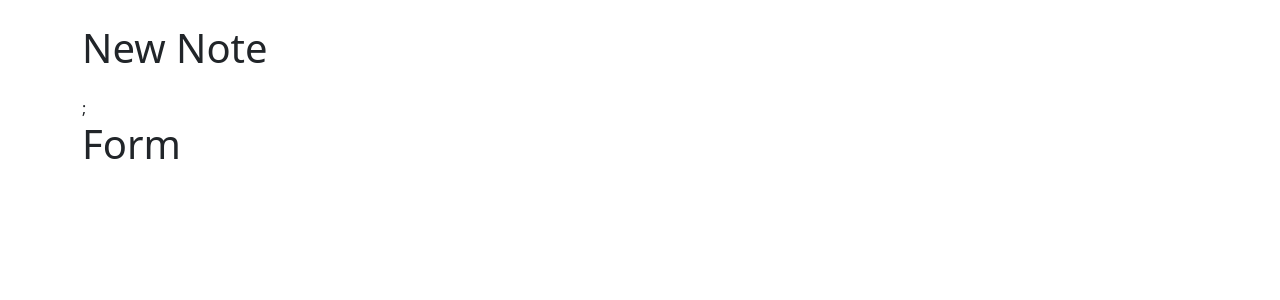
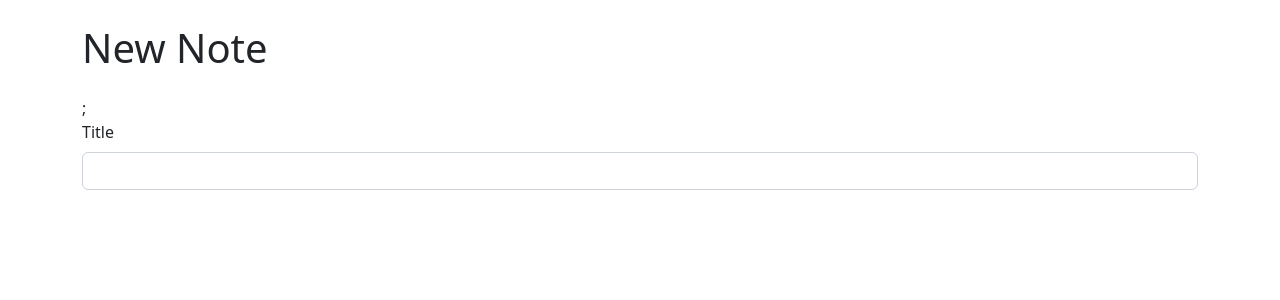
Before and after one commit to FrancoTr/react-ts-notetakingapp, a React (Vite) app: page /new in a window 1280 px wide. Shown: the top 300 px of the page. Built offline with nearby package versions, Linux system fonts and the light colour scheme.

Commit message:
Add note form group

```diff
--- a/src/NoteForm.tsx
+++ b/src/NoteForm.tsx
@@ -1,3 +1,18 @@
+import { Row, Col, Form, Stack } from "react-bootstrap";
+
 export function NoteForm() {
-  return <h1>Form</h1>;
+  return (
+    <Form>
+      <Stack gap={4}>
+        <Row>
+          <Col>
+            <Form.Group controlId='title'>
+              <Form.Label>Title</Form.Label>
+              <Form.Control required />
+            </Form.Group>
+          </Col>
+        </Row>
+      </Stack>
+    </Form>
+  );
 }
```
